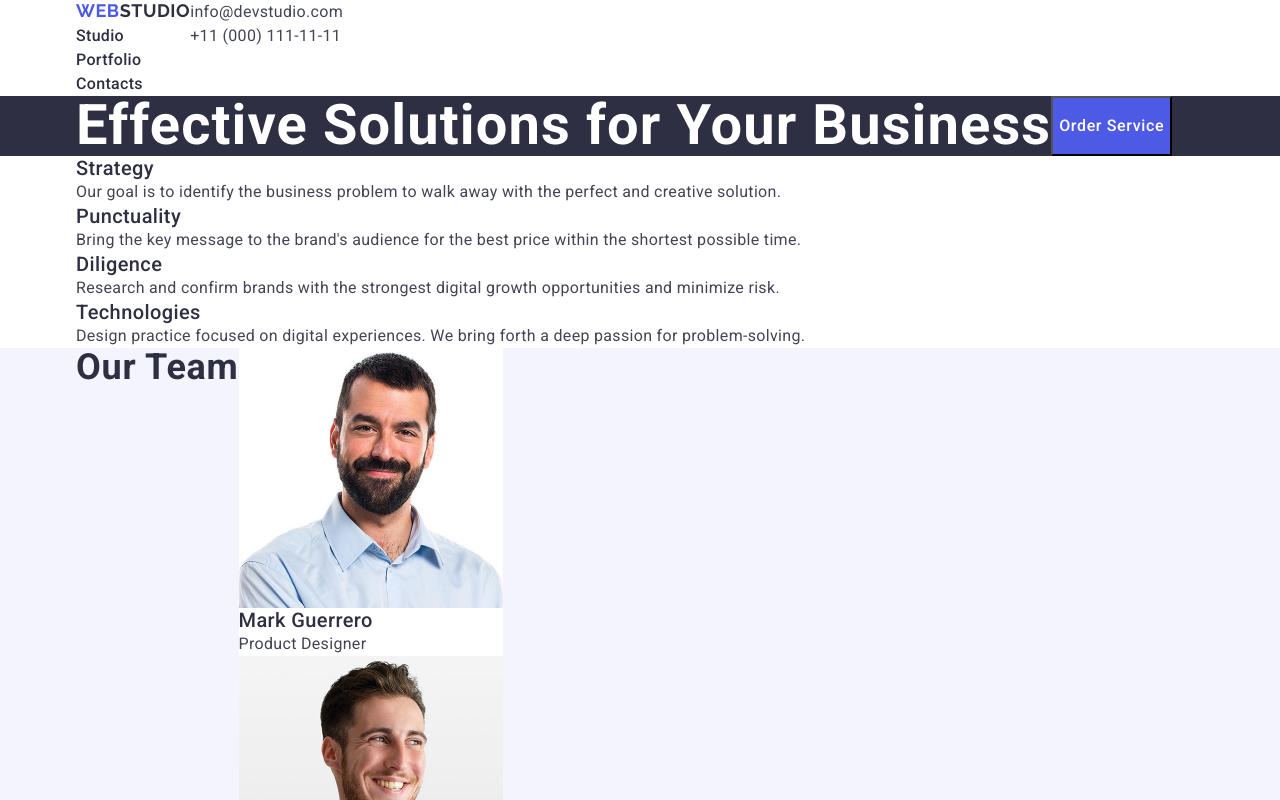
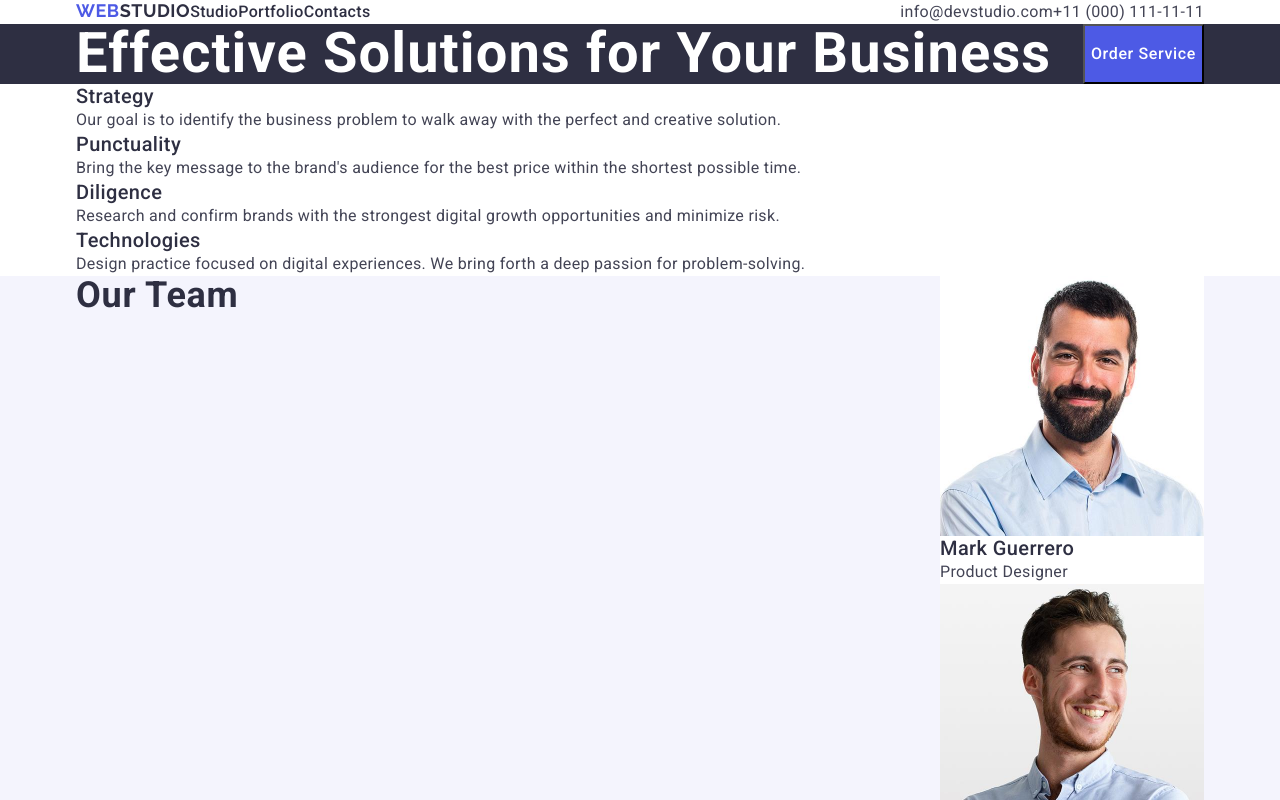
Before and after one commit to mewqwem/goit-markup-hw-03, a plain HTML site: page index.html in a window 1280 px wide. Shown: the top 800 px of the page. Drawn offline with nearby package versions, Linux system fonts and the light colour scheme.

Commit message:
test macos

```diff
--- a/css/styles.css
+++ b/css/styles.css
@@ -46,6 +46,14 @@ img {
   padding-right: 15px;
   margin-left: auto;
   margin-right: auto;
+  display: flex;
+  justify-content: space-between;
+}
+.page-nav {
+  display: flex;
+}
+.page-nav ul,
+.contacts-links ul {
   display: flex;
 }
 .logo-link {
```
Also changed, not shown: 1 other file.
